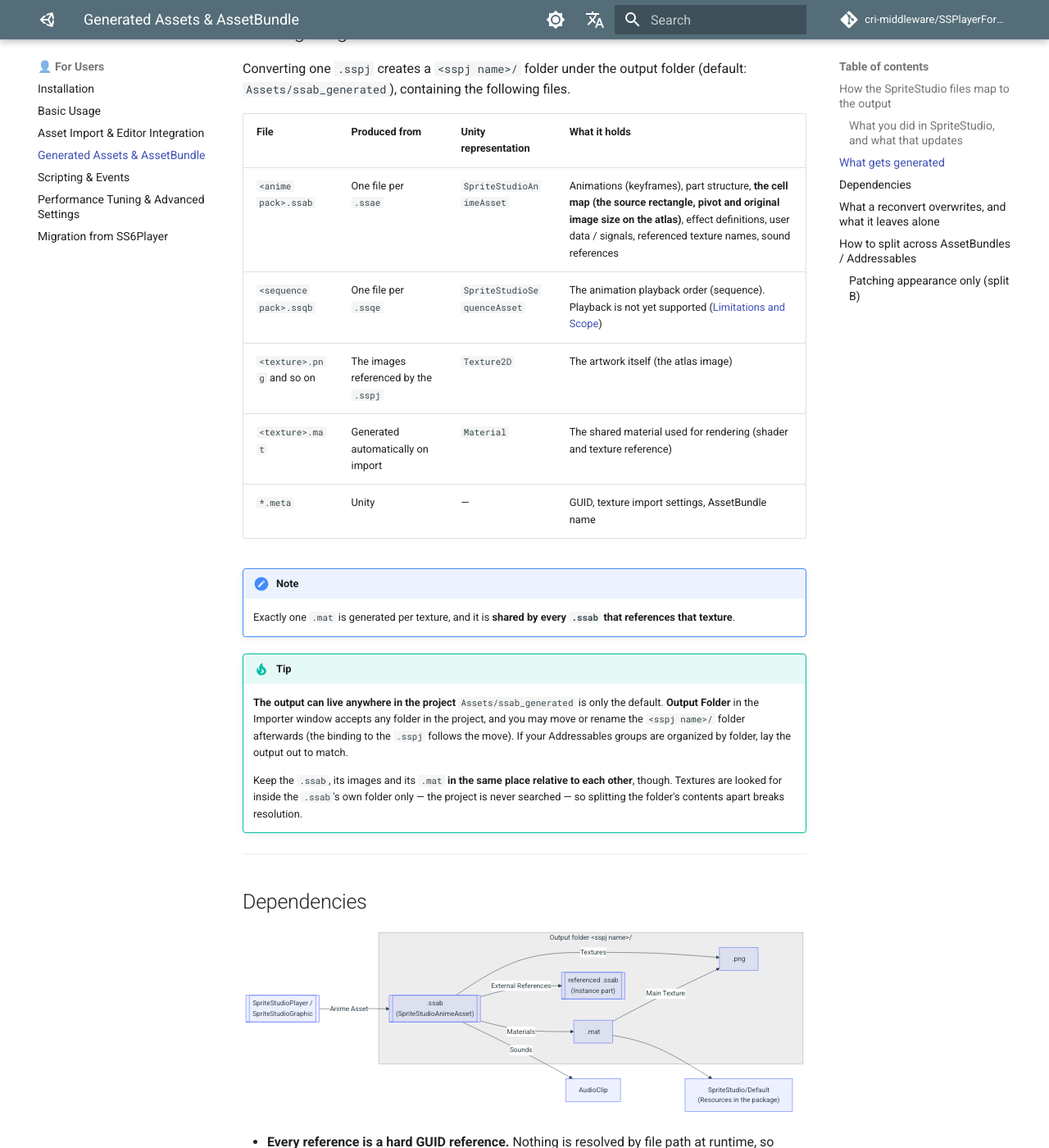
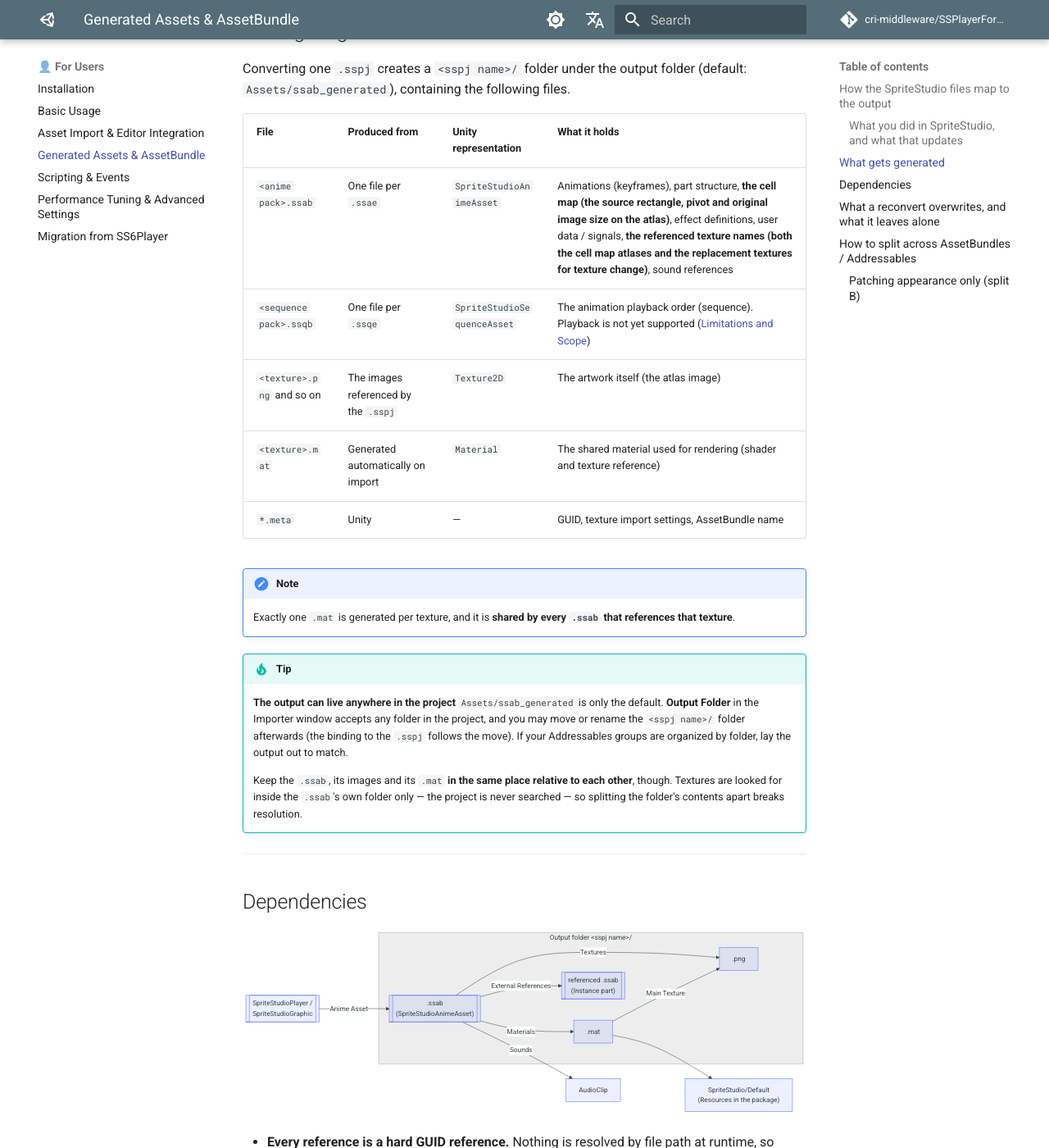
Before and after one commit to cri-middleware/SSPlayerForUnity, an MkDocs documentation site: the page built from docs/en/workflow/generated_assets.md, in a window 1280 px wide and 1400 px high, scrolled down 1322 px. Shown: the whole window at 82% size. Built offline with MkDocs 1.6.1 and Material for MkDocs 9.7.7, drawn with Linux system fonts in a browser that asks for light colours; comment, search, counter and statistics services are not loaded; some of the changed text lies outside the part shown.

Commit message:
docs: name texture change as a texture dependency
The dependency graph's Textures edge already covers both kinds -- the importer
collects the cell maps and external_textures alike (SpriteStudioAnimeAssetBuilder)
-- but the page only ever said "referenced texture names", so a reader sizing a
bundle had no way to know a texture change pulls its replacement in too.

Nothing changes in behaviour; GUID references make this correct by construction
here. It is worth naming anyway because it is not correct by construction
everywhere: SSPlayerForWgpu warns that a missed texture-change target fails
silently into a white silhouette, and SSPlayerForGodot lists it as its own edge.
Unity was the one page in the family that left it implicit.

```diff
--- a/docs/en/workflow/generated_assets.md
+++ b/docs/en/workflow/generated_assets.md
@@ -35,7 +35,7 @@ Converting one `.sspj` creates a `<sspj name>/` folder under the output folder (
 
 | File | Produced from | Unity representation | What it holds |
 |---|---|---|---|
-| `<anime pack>.ssab` | One file per `.ssae` | `SpriteStudioAnimeAsset` | Animations (keyframes), part structure, **the cell map (the source rectangle, pivot and original image size on the atlas)**, effect definitions, user data / signals, referenced texture names, sound references |
+| `<anime pack>.ssab` | One file per `.ssae` | `SpriteStudioAnimeAsset` | Animations (keyframes), part structure, **the cell map (the source rectangle, pivot and original image size on the atlas)**, effect definitions, user data / signals, **the referenced texture names (both the cell map atlases and the replacement textures for texture change)**, sound references |
 | `<sequence pack>.ssqb` | One file per `.ssqe` | `SpriteStudioSequenceAsset` | The animation playback order (sequence). Playback is not yet supported ([Limitations and Scope](../limitations.md)) |
 | `<texture>.png` and so on | The images referenced by the `.sspj` | `Texture2D` | The artwork itself (the atlas image) |
 | `<texture>.mat` | Generated automatically on import | `Material` | The shared material used for rendering (shader and texture reference) |
@@ -79,6 +79,7 @@ graph LR
 
 - **Every reference is a hard GUID reference.** Nothing is resolved by file path at runtime, so references resolve wherever the assets live — Resources, AssetBundle or Addressables. Conversely, a bundle that contains a `.ssab` pulls in its dependencies too (`.mat` → `.png`, `AudioClip`, and the `.ssab` an Instance part references).
 - **Paths are only searched at import time**: the importer looks for textures in the same folder as the `.ssab`, and uses the `.mat` adjacent to each texture. Move the files in a folder together.
+- The **Textures** edge above covers two kinds: the cell map atlases, and the textures a **texture change (TCHG)** swaps in. The importer collects both and references them by GUID, so neither can go missing from a bundle on its own.
 - **The shader** lives under `Runtime/Resources` in the package, so it is always included in the player build. The shader used for generated materials can be changed in the import settings shown when a `.ssab` is selected (**Generate Materials** / **Override Shader**).
 
 ---
```
Also changed, not shown: docs/ja/workflow/generated_assets.md (+2 -1 lines).
